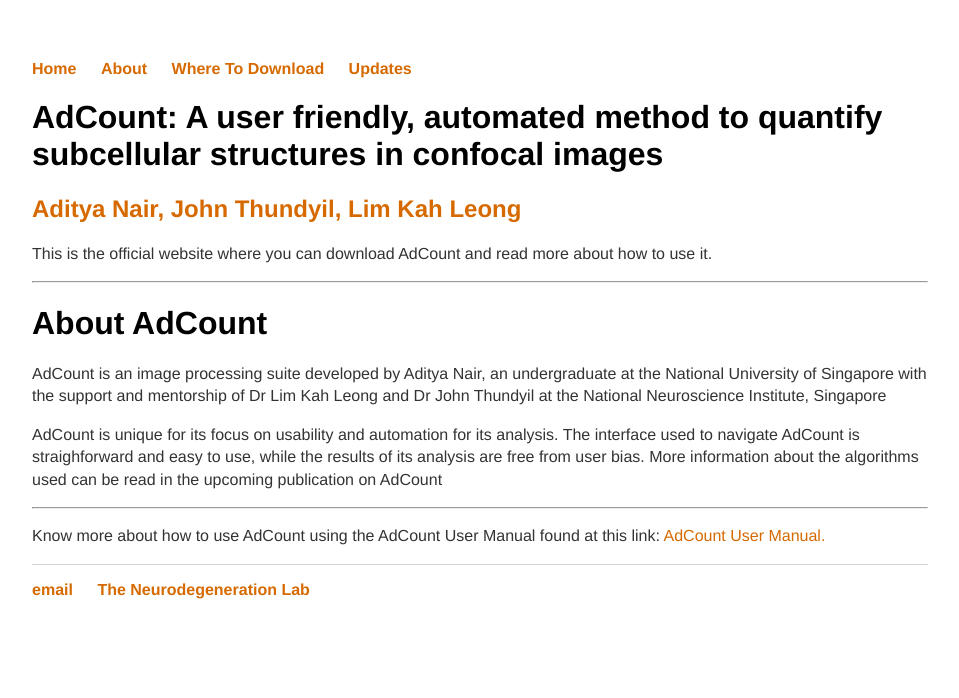
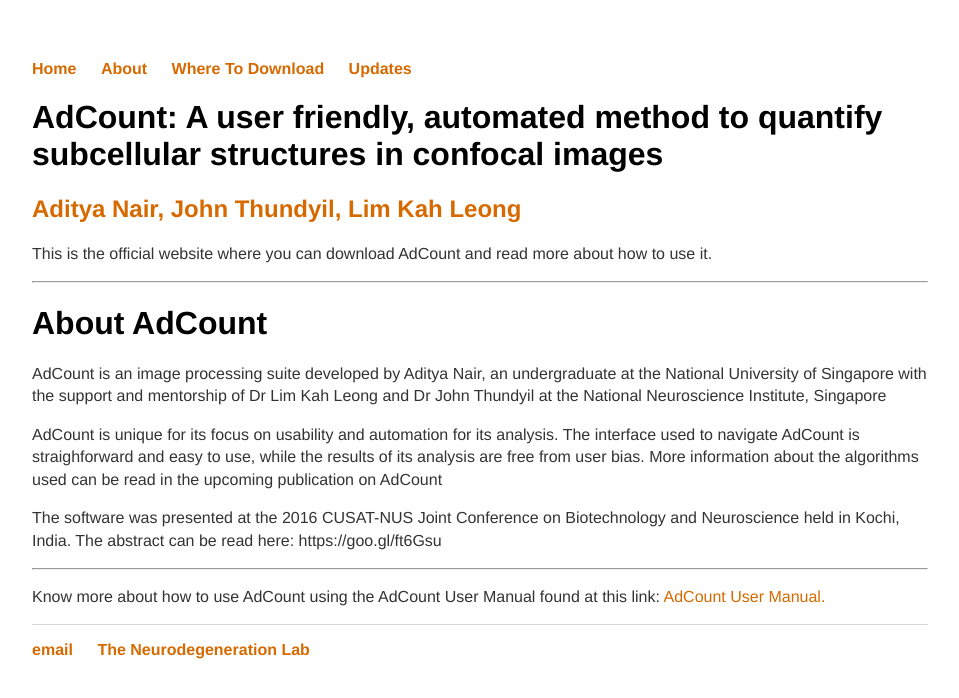
Before and after one commit to adcount/adcount.github.io, a Jekyll site: the page built from about/index.html, in a window 1280 px wide. Shown: the top 698 px of the page, without its empty margins (160-1119 px from the left). Built offline with Jekyll 4.4.1, drawn with Linux system fonts in a browser that asks for light colours.

Commit message:
Update index.html

```diff
--- a/about/index.html
+++ b/about/index.html
@@ -10,7 +10,7 @@ title: AdCount
 	<h1>About AdCount</h1>
         <p>AdCount is an image processing suite developed by Aditya Nair, an undergraduate at the National University of Singapore with the support and mentorship of Dr Lim Kah Leong and Dr John Thundyil at the National Neuroscience Institute, Singapore </p>
 	<p>AdCount is unique for its focus on usability and automation for its analysis. The interface used to navigate AdCount is straighforward and easy to use, while the results of its analysis are free from user bias. More information about the algorithms used can be read in the upcoming publication on AdCount </p>
-
+        <p>The software was presented at the 2016 CUSAT-NUS Joint Conference on Biotechnology and Neuroscience held in Kochi, India. The abstract can be read here: https://goo.gl/ft6Gsu </p>
   <hr>
 
 	<p>Know more about how to use AdCount using the AdCount User Manual found at this link: <a href="https://goo.gl/12AwAb">AdCount User Manual.</a>
```
